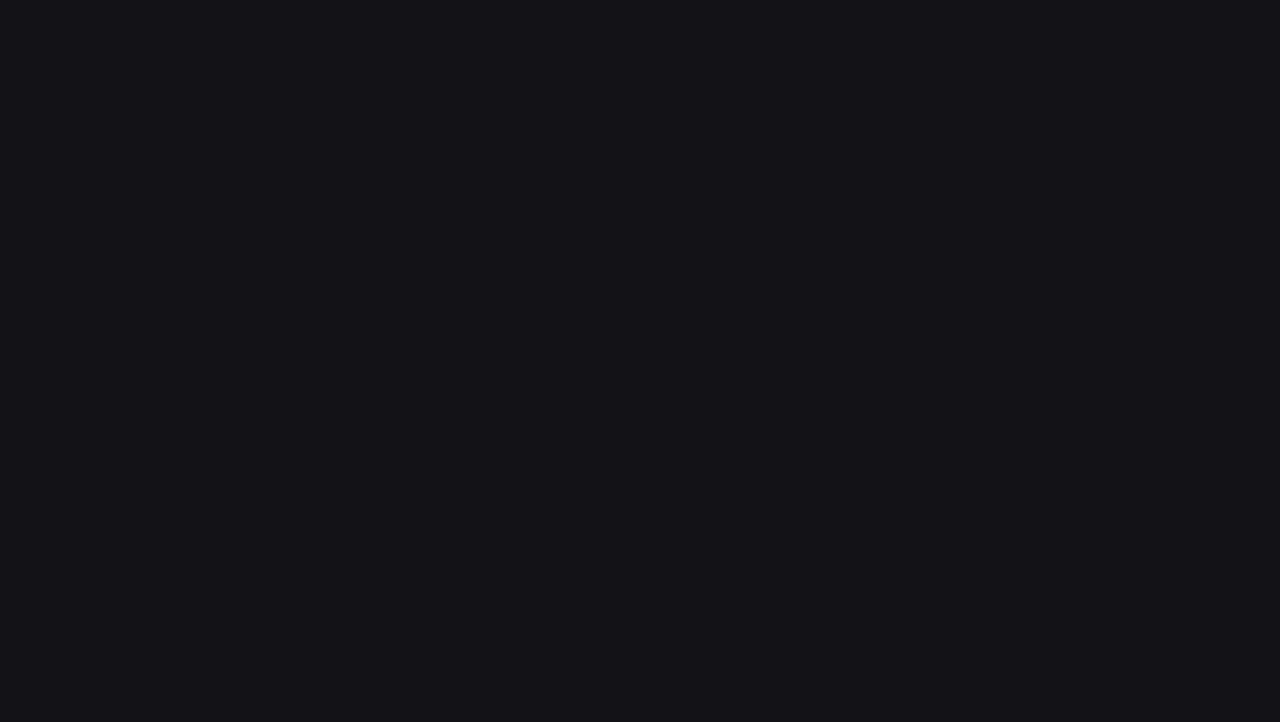
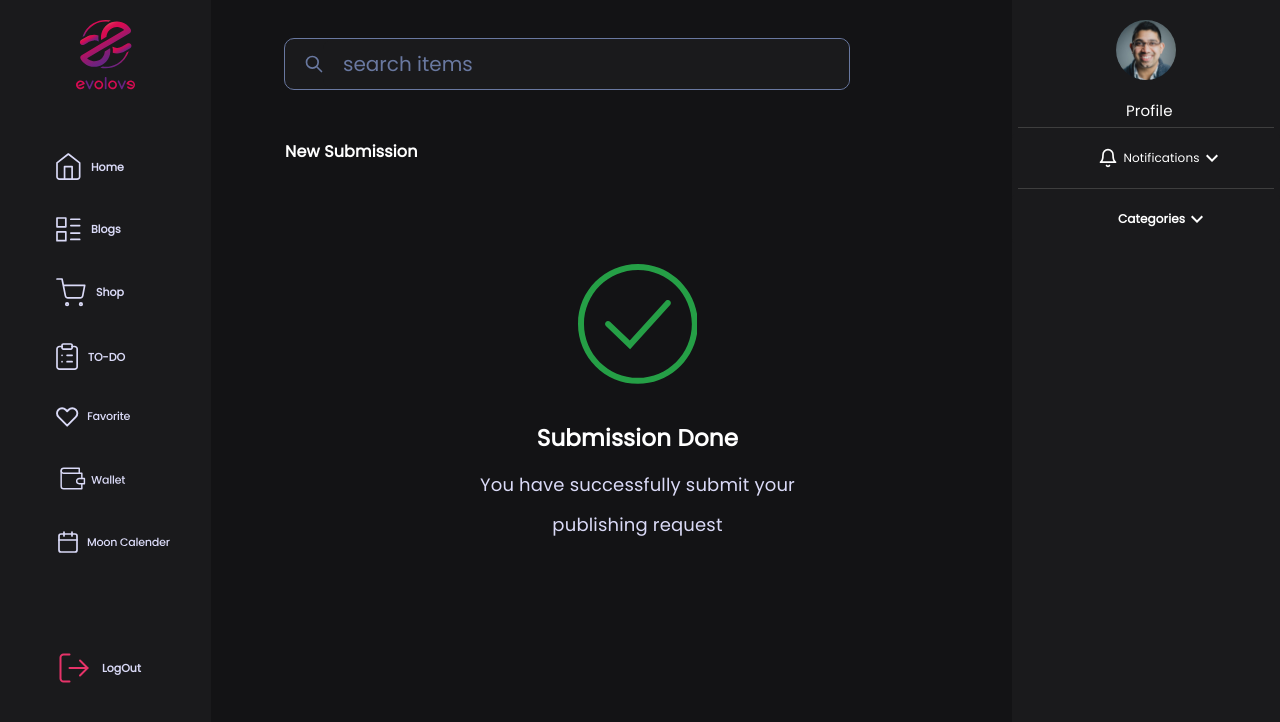
Before and after one commit to saadwaqas688/Evolove, a React (Create React App) app: page /newSubmissionSuccess in a window 1280 px wide. Before the commit this address had no page. Shown: the top 722 px of the page. Built offline with nearby package versions, Linux system fonts and the light colour scheme.

Commit message:
newSubmissionSuccess component added

```diff
--- a/src/Components/Containers/NewSubmission/BlogSubmission/BlogSubmiForm/BlogSubmitForm.jsx
+++ b/src/Components/Containers/NewSubmission/BlogSubmission/BlogSubmiForm/BlogSubmitForm.jsx
@@ -42,7 +42,7 @@ export const BlogSubmitForm = () => {
                 />
           </BoxCom>
 
-          <ProfileButton variant="contained" href="/subscriptionSuccess" sx={{marginTop:"200px"}}  >Submit</ProfileButton>
+          <ProfileButton variant="contained" href="/newSubmissionSuccess" sx={{marginTop:"200px"}}  >Submit</ProfileButton>
           </RightSideGrid>
             </Grid>
   )
--- /dev/null
+++ b/src/Components/Containers/NewSubmission/NewSubmissionSuccess/NewSubmissionSuccess.jsx
@@ -0,0 +1,28 @@
+import React from "react";
+import BoxCom from "../../../UI/BoxCom/BoxCom";
+import {
+  Heading,
+  Heading2,
+  MainContainer,
+  RequestsubmitedText,
+  SuccessIconWrapper,
+} from "./NewSubmissionSuccess.style";
+
+const NewSubmissionSuccess = () => {
+  return (
+    <>
+      <Heading>New Submission</Heading>
+      <MainContainer>
+        <BoxCom sx={{ width: "17%", display: "inline-block" }}>
+          <SuccessIconWrapper />
+        </BoxCom>
+        <RequestsubmitedText>Submission Done</RequestsubmitedText>
+        <BoxCom sx={{width:{sm:"320px",xs:"100%"},textAlign:"center"}}>
+        <Heading2 >You have successfully submit your publishing request</Heading2>
+        </BoxCom>
+      </MainContainer>
+    </>
+  );
+};
+
+export default NewSubmissionSuccess;
--- /dev/null
+++ b/src/Components/Containers/NewSubmission/NewSubmissionSuccess/NewSubmissionSuccess.style.js
@@ -0,0 +1,63 @@
+import { styled, Typography} from "@mui/material";
+import SuccessIcon from "../../../../assets/icons/SuccessIcon";
+import { Colors } from "../../../../config/palette";
+import BoxCom from "../../../UI/BoxCom/BoxCom";
+
+  export const Heading = styled(Typography)(({ theme }) => ({
+    fontFamily: '"Poppins", "sans-serif"',
+    color:Colors.light,
+    fontWeight:"bold",
+    fontSize:"16px",
+    marginTop:"40px",
+    [theme.breakpoints.down("md")]: {
+      textAlign:"center"
+      },
+
+  }));
+
+
+
+
+export const MainContainer = styled(BoxCom)(({ theme }) => ({
+  marginTop:"100px",
+  display:"flex",
+  justifyContent:"center",
+  alignItems:"center",
+  flexDirection:"column",
+      [theme.breakpoints.down("xs")]: {
+        marginTop:"60px",
+          },
+}));
+
+
+export const SuccessIconWrapper = styled(SuccessIcon)(( ) => ({
+  height:"10px",
+  width:"10px",
+}));
+
+
+export const RequestsubmitedText = styled(Typography)(({ theme }) => ({
+  marginTop:"30px",
+fontFamily: '"Poppins", "sans-serif"',
+color:Colors.light,
+fontSize:"23px",
+fontWeight:"bold",
+[theme.breakpoints.down("sm")]: {
+  fontSize:"16px",
+  },
+}));
+
+export const Heading2 = styled(Typography)(( ) => ({
+  marginTop:"10px",
+fontFamily: '"Poppins", "sans-serif"',
+color:Colors.grey,
+fontSize:"18px",
+lineHeight:"40px"
+}));
+
+export const Heading3 = styled(Typography)(() => ({
+  marginTop:"30px",
+fontFamily: '"Poppins", "sans-serif"',
+color:Colors.grey,
+fontSize:"15px",
+}));
--- a/src/Components/Containers/NewSubmission/ProductSubmission /ProductSubmitForm.jsx
+++ b/src/Components/Containers/NewSubmission/ProductSubmission /ProductSubmitForm.jsx
@@ -45,7 +45,7 @@ const ProductSubmitForm = ( ) => {
 
           <ProfileButton
             variant="contained"
-            href="/subscriptionSuccess"
+            href="/newSubmissionSuccess"
             sx={{ marginTop: "200px" }}
           >
             Submit
--- a/src/Components/Containers/Profile/UserProfile/UserProfile.jsx
+++ b/src/Components/Containers/Profile/UserProfile/UserProfile.jsx
@@ -63,6 +63,7 @@ const UserProfile = () => {
               </ProfileButton>
               <ProfileButton
                 variant="contained"
+                href="/newSubmission"
                 sx={{ marginTop: "20px", width: "100%" }}
               >
                 New Submission
--- a/src/Routes/ApplicationRoutes.jsx
+++ b/src/Routes/ApplicationRoutes.jsx
@@ -31,6 +31,8 @@ import NewPassword from "../Components/Containers/Auth/NewPassword/NewPassword";
 import Subscription from "../Components/Containers/Subscription/SubscriptionMain/Subscription";
 import SubscriptionSuccess from "../Components/Containers/Subscription/SubscriptionSuccess/SubscriptionSuccess";
 import SingleProduct from "../Components/Containers/Shop/SingleProduct/SingleProductMain/SingleProduct";
+import NewSubmissionSuccess from "../Components/Containers/NewSubmission/NewSubmissionSuccess/NewSubmissionSuccess";
+import NewSubmission from "../Components/Containers/NewSubmission/NewSubmissionMain/NewSubmission";
 const ApplicationRoutes = () => {
   return (
     <>
@@ -70,6 +72,8 @@ const ApplicationRoutes = () => {
             <Route path="/singleProduct" element={<SingleProduct />} />
 
             <Route path="/test" element={<Test />} />
+            <Route path="/newSubmission" element={<NewSubmission />} />
+            <Route path="/newSubmissionSuccess" element={<NewSubmissionSuccess />} />
 
 
 
--- a/src/Test/Test.jsx
+++ b/src/Test/Test.jsx
@@ -1,9 +1,9 @@
 import React from 'react'
-import NewSubmission from '../Components/Containers/NewSubmission/NewSubmissionMain/NewSubmission'
+import NewSubmissionSuccess from '../Components/Containers/NewSubmission/NewSubmissionSuccess/NewSubmissionSuccess'
 const Test = () => {
   return (
     <div>
-<NewSubmission/>
+<NewSubmissionSuccess/>
     </div>
   )
 }
```
